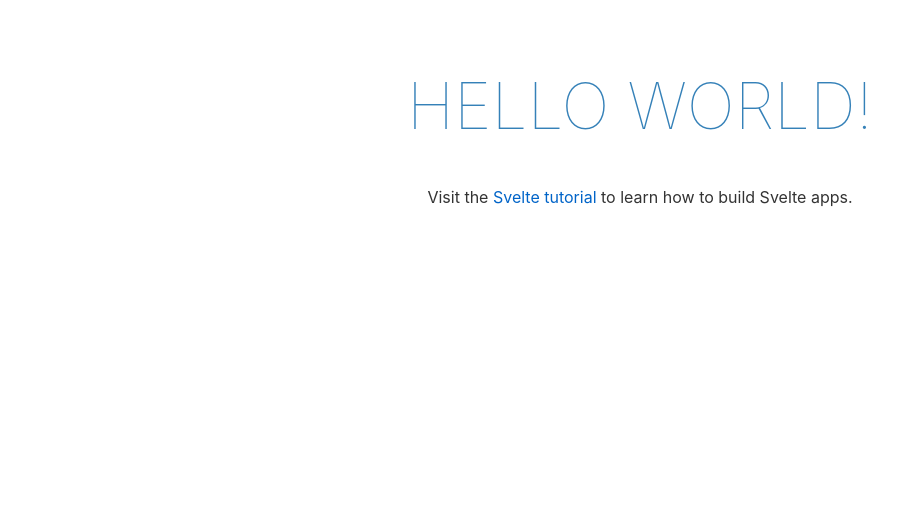
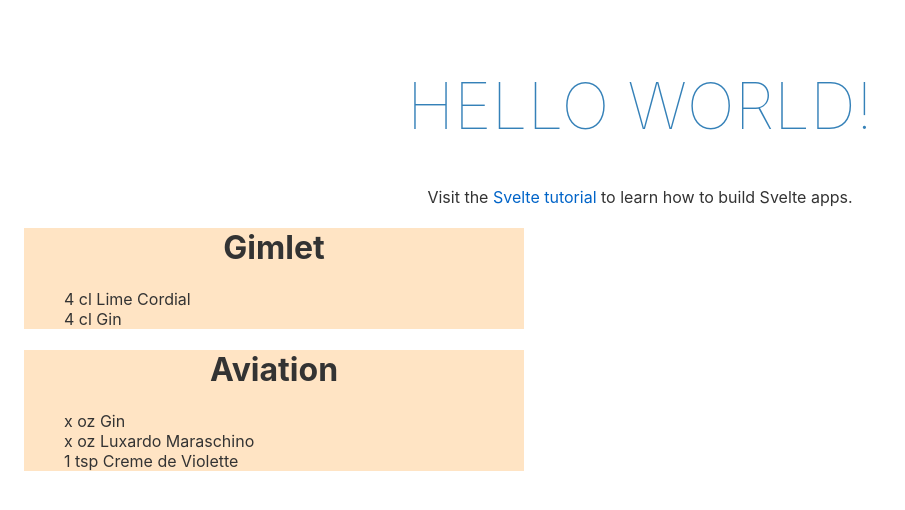
Before and after one commit to lenatorresdal/drinker, a Svelte app: page / in a window 1280 px wide. Shown: the top 510 px of the page, without its empty margins (0-905 px from the left). Built offline with nearby package versions, Linux system fonts and the light colour scheme.

Commit message:
Add recipes and recipe tile

```diff
--- a/src/App.svelte
+++ b/src/App.svelte
@@ -1,10 +1,15 @@
 <script>
+	import RecipeTile from './components/RecipeTile.svelte';
+	import recipes from "./recipes.js";
 	export let name;
 </script>
 
 <main>
 	<h1> Hello {name}!</h1>
 	<p>Visit the <a href="https://svelte.dev/tutorial">Svelte tutorial</a> to learn how to build Svelte apps.</p>
+	{#each recipes as r}
+		<RecipeTile title={r.title} ingredients={r.ingredients} />
+	{/each}
 </main>
 
 <style type="text/scss">
--- /dev/null
+++ b/src/components/RecipeTile.svelte
@@ -0,0 +1,27 @@
+<script>
+    export let title = "";
+    export let ingredients = [];
+</script>
+
+<div class="tile">
+    <h1>{title}</h1>
+    <ul>
+        {#each ingredients as i}
+            <li>{i}</li>
+        {/each}
+    </ul>
+</div>
+
+<style>
+    ul {
+        text-align: left;
+        list-style: none;
+    }
+
+    .tile {
+        width: 500px;
+        justify-content: center;
+        align-items: center;
+        background-color: bisque;
+    }
+</style>
--- /dev/null
+++ b/src/recipes.js
@@ -0,0 +1,19 @@
+const recipes = [
+    {
+        title: "Gimlet",
+        ingredients: [
+            "4 cl Lime Cordial",
+            "4 cl Gin",
+        ]
+    },
+    {
+        title: "Aviation",
+        ingredients: [
+            "x oz Gin",
+            "x oz Luxardo Maraschino",
+            "1 tsp Creme de Violette",
+        ]
+    }
+];
+
+export default recipes;
```
